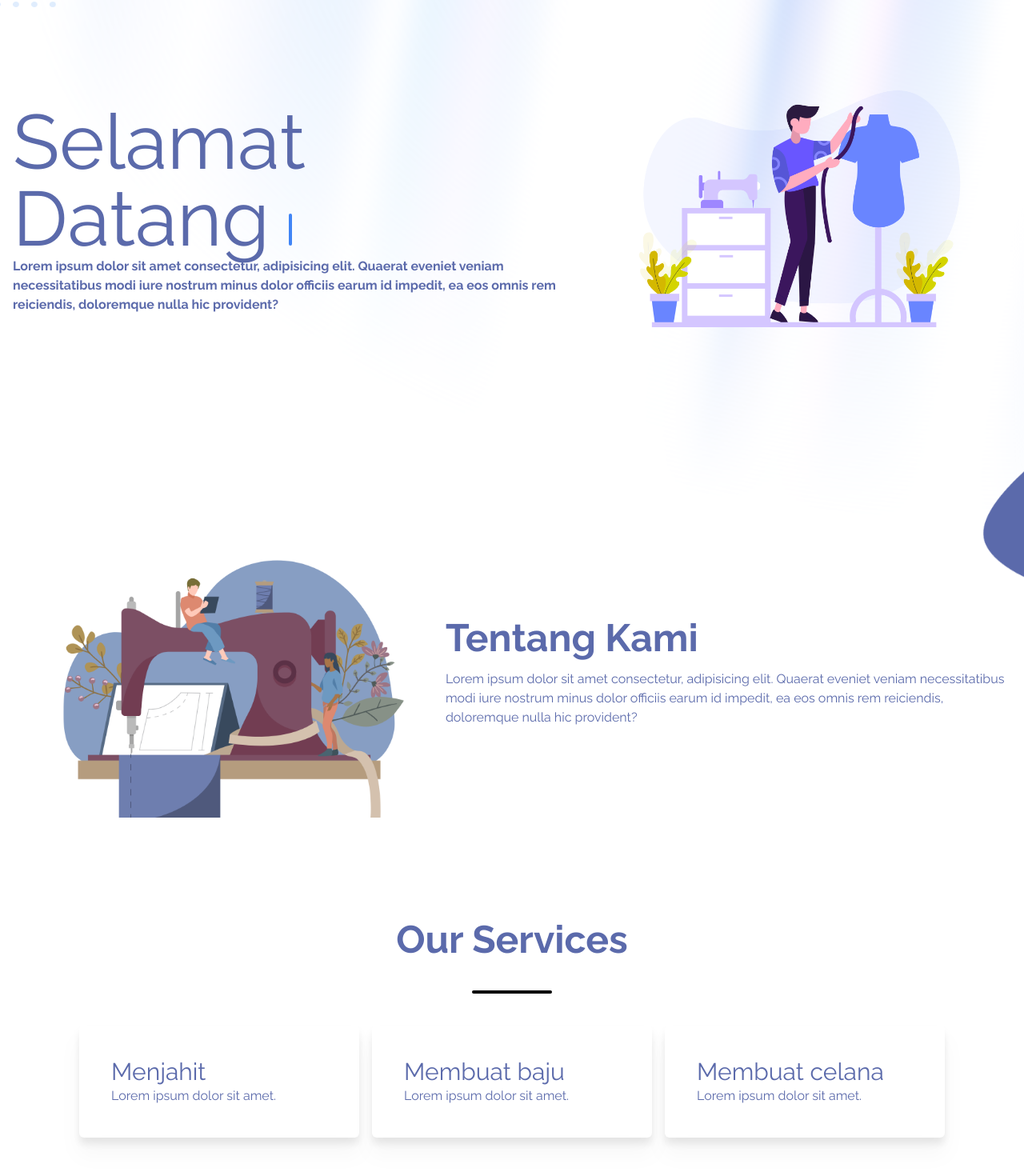
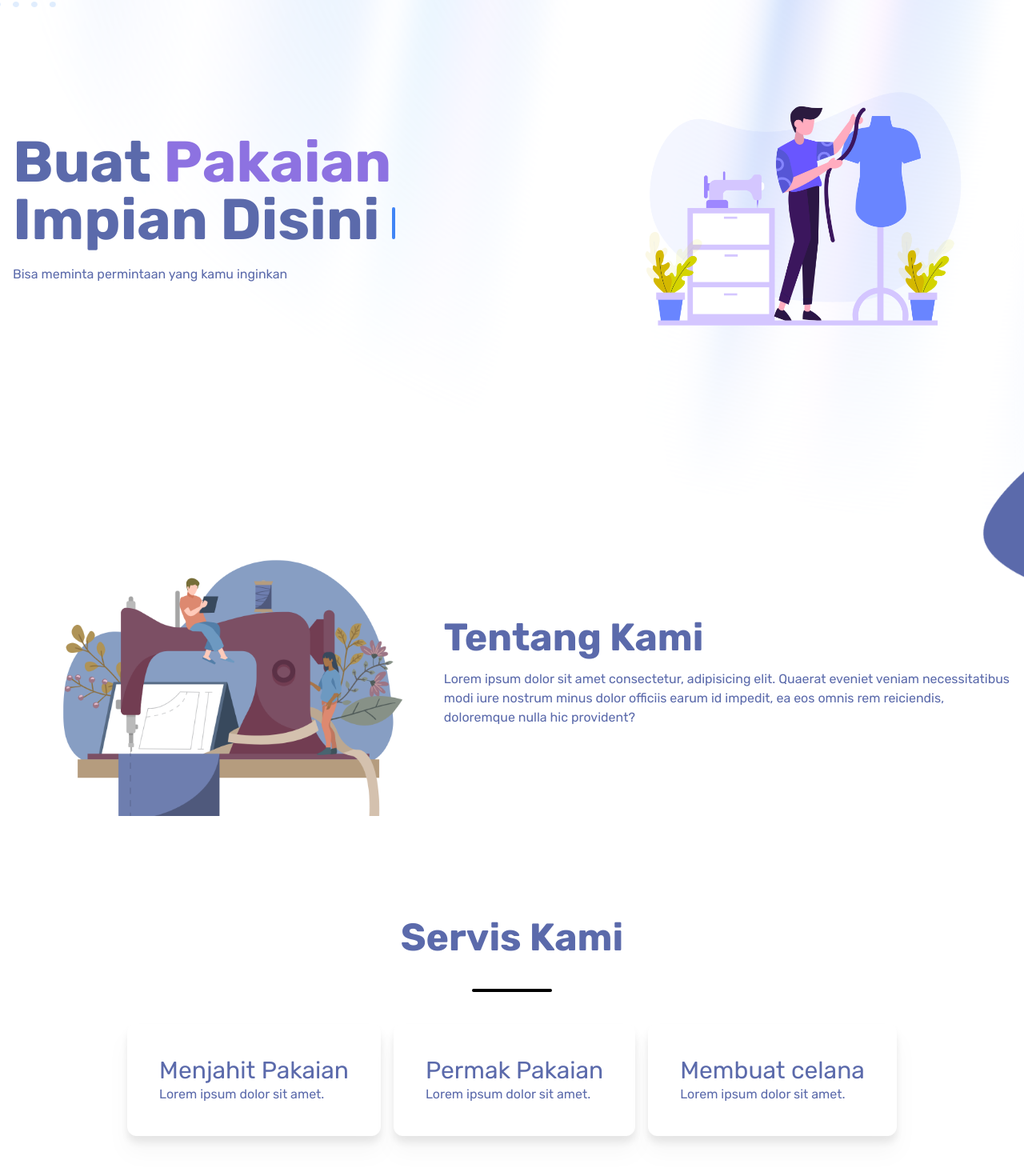
Before and after one commit to fardz2/graphic-tailor, a Next.js app: page / in a window 1280 px wide. Shown: the part 139-1609 px from the top of the page at 80% size. Built offline with nearby package versions, Linux system fonts and the light colour scheme.

Commit message:
update content

```diff
--- a/app/componets/Main.tsx
+++ b/app/componets/Main.tsx
@@ -5,30 +5,31 @@ import { Fade } from "./animate/Fade";
 export default function Main() {
   const words = [
     {
-      text: "Selamat",
+      text: "Buat",
     },
     {
-      text: "Datang",
+      text: "Pakaian",
+      className: "text-[#8D72E1] ",
+    },
+    {
+      text: "Impian",
+    },
+    {
+      text: "Disini",
     },
   ];
   return (
     <AuroraBackground>
       <main className="container mx-auto px-4 z-10">
         <div className="flex md:justify-between md:h-screen md:mt-0 mt-20 items-center flex-col md:flex-row text-[#5B6AAB]">
-          <div>
+          <div className="basis-1/2">
             <TypewriterEffect words={words} className="text-[#5B6AAB]" />
             <Fade initial={-10} animate={0} delay={0.8}>
-              <p className="font-bold">
-                Lorem ipsum dolor sit amet consectetur, adipisicing elit.
-                Quaerat eveniet veniam necessitatibus modi iure nostrum minus
-                dolor officiis earum id impedit, ea eos omnis rem reiciendis,
-                doloremque nulla hic provident?
-              </p>
+              <p className="mt-5">Bisa meminta permintaan yang kamu inginkan</p>
             </Fade>
           </div>
-          <div>
+          <div className="basis-5/12">
             <Fade initial={10} animate={0} delay={0.5}>
-              {" "}
               <Image
                 src={"/assets/image/gambar1.png"}
                 alt={""}
--- a/app/componets/Section1.tsx
+++ b/app/componets/Section1.tsx
@@ -18,7 +18,7 @@ export default function Section1() {
           <div className="flex flex-col gap-4 text-[#5B6AAB]">
             <Fade initial={-10} animate={0} delay={0.7}>
               {" "}
-              <h2 className="text-5xl font-bold ">Tentang Kami</h2>
+              <h2 className="md:text-5xl text-4xl font-bold ">Tentang Kami</h2>
             </Fade>
             <Fade initial={-10} animate={0} delay={0.9}>
               {" "}
--- a/app/componets/Section2.tsx
+++ b/app/componets/Section2.tsx
@@ -6,8 +6,9 @@ export default function Section2() {
     <section className="relative container mx-auto px-4 text-[#5B6AAB]">
       <div className="  my-32 flex flex-col justify-center">
         <Fade initial={-10} animate={0} delay={0.4}>
-          {" "}
-          <h1 className="text-center text-5xl font-bold">Our Services</h1>
+          <h1 className="text-center md:text-5xl text-4xl font-bold">
+            Servis Kami
+          </h1>
         </Fade>
 
         <center className="my-10">
@@ -17,20 +18,19 @@ export default function Section2() {
         <div className="flex flex-col md:flex-row justify-center gap-4 items-center">
           <Fade initial={-10} animate={0} delay={0.6}>
             <Card>
-              <h3 className="text-3xl">Menjahit</h3>
+              <h3 className="md:text-3xl text-2xl">Menjahit Pakaian</h3>
               <p>Lorem ipsum dolor sit amet.</p>
             </Card>
           </Fade>
           <Fade initial={10} animate={0} delay={0.7}>
-            {" "}
             <Card>
-              <h3 className="text-3xl">Membuat baju</h3>
+              <h3 className="md:text-3xl text-2xl">Permak Pakaian</h3>
               <p>Lorem ipsum dolor sit amet.</p>
             </Card>
           </Fade>
           <Fade initial={-10} animate={0} delay={0.8}>
             <Card>
-              <h3 className="text-3xl">Membuat celana</h3>
+              <h3 className="md:text-3xl text-2xl">Membuat celana</h3>
               <p>Lorem ipsum dolor sit amet.</p>
             </Card>
           </Fade>
--- a/app/componets/ui/card.tsx
+++ b/app/componets/ui/card.tsx
@@ -5,8 +5,6 @@ interface CardProps extends React.HTMLProps<HTMLDivElement> {
 }
 export const Card = ({ children }: CardProps) => {
   return (
-    <div className=" w-[350px] bg-white rounded-md drop-shadow-xl p-10">
-      {children}
-    </div>
+    <div className="bg-white rounded-xl drop-shadow-xl p-10">{children}</div>
   );
 };
--- a/app/componets/ui/typewriter-effect.tsx
+++ b/app/componets/ui/typewriter-effect.tsx
@@ -67,7 +67,7 @@ export const TypewriterEffect = ({
     );
   };
   return (
-    <div className={cn(" md:text-8xl text-5xl ", className)}>
+    <div className={cn(" md:text-7xl text-4xl font-bold ", className)}>
       {renderWords()}
       <motion.span
         initial={{
--- a/app/layout.tsx
+++ b/app/layout.tsx
@@ -1,8 +1,8 @@
 import type { Metadata } from "next";
-import { Inter, Raleway } from "next/font/google";
+import { Rubik } from "next/font/google";
 import "./globals.css";
 
-const inter = Raleway({ subsets: ["latin"] });
+const inter = Rubik({ subsets: ["latin"] });
 
 export const metadata: Metadata = {
   title: "Create Next App",
```
